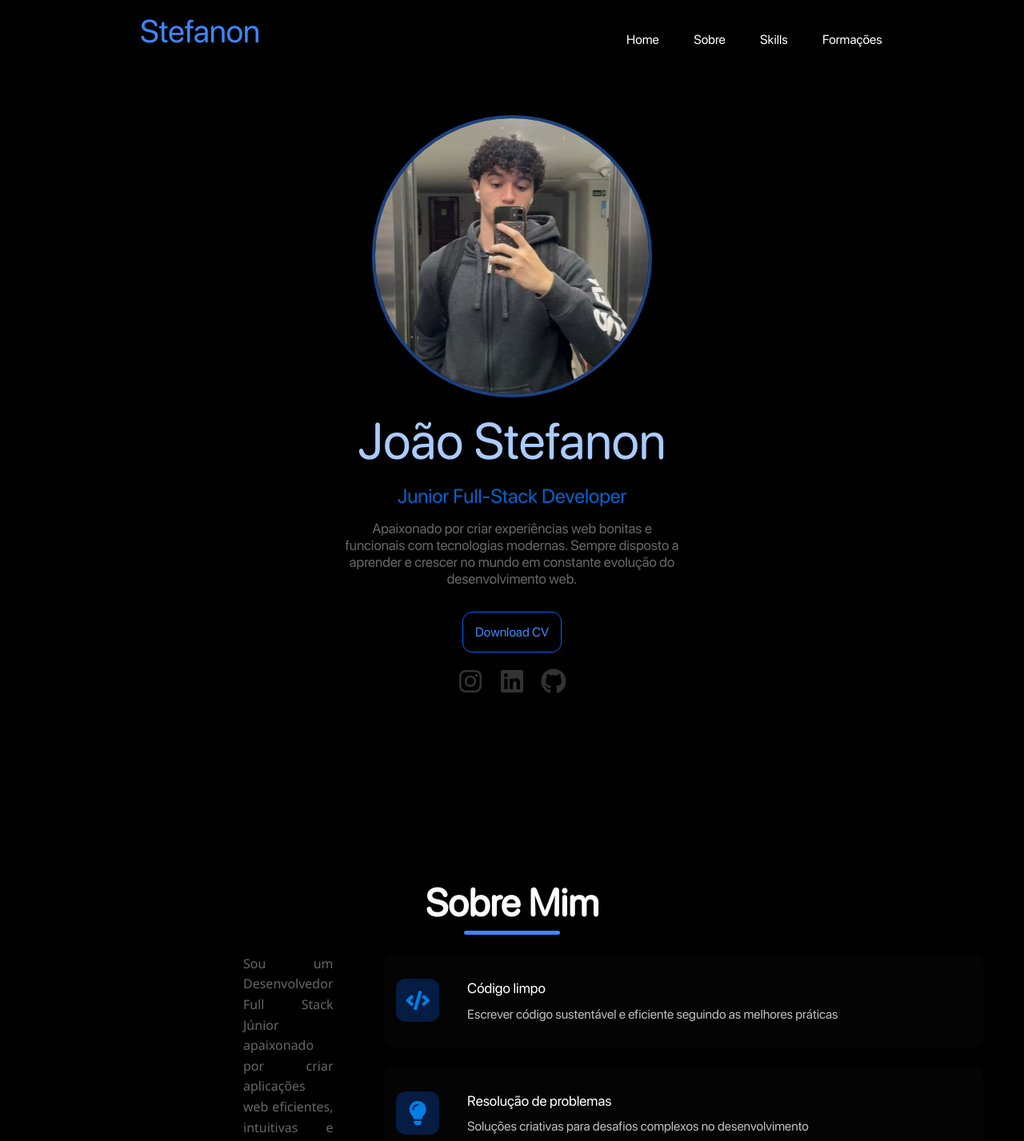
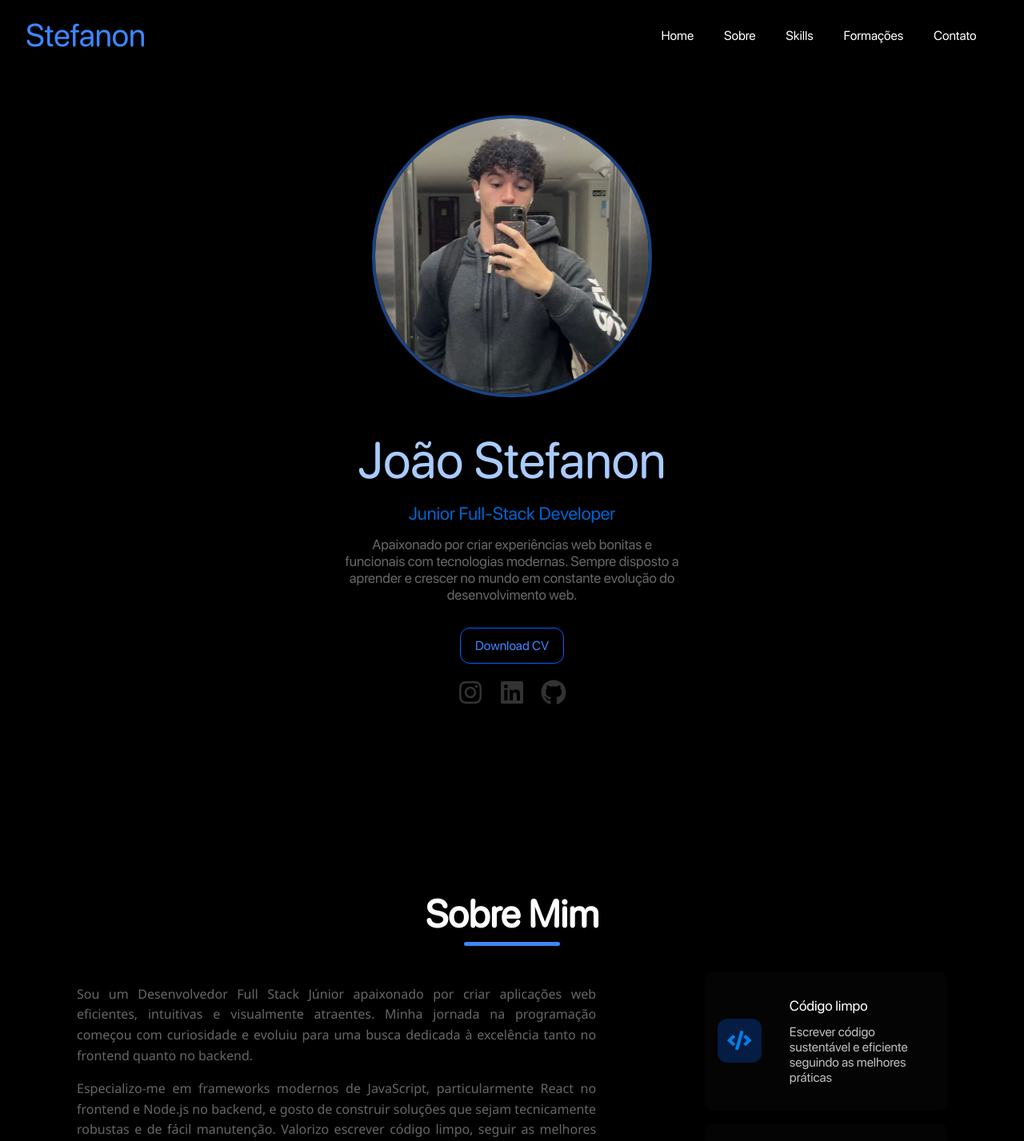
Before and after one commit to Jvstefanon/My-official-portifile-main, a React (Vite) app: page / in a window 1280 px wide. Shown: the top 1427 px of the page at 80% size. Built offline with nearby package versions, Linux system fonts and the light colour scheme; a web font is replaced by a local one.

Commit message:
responisve update

```diff
--- a/src/containers/About/styles.js
+++ b/src/containers/About/styles.js
@@ -21,34 +21,42 @@ export const TituloTopicos = styled.h1`
 `;
 
 export const AboutMeContainer = styled.section`
-  min-height: 90vh; /* altura mínima de uma tela inteira */
+  min-height: 90vh;
   display: flex;
-  align-items: flex-start;
+  flex-direction: column;
+  padding: 4rem 1.5rem;
+  box-sizing: border-box;
+
+  @media (min-width: 768px) {
     padding: 6rem;
-  flex-wrap: wrap;
+  }
 `;
 
 export const AboutContent = styled.div`
   display: flex;
+  flex-direction: column;
+  align-items: stretch;
+  gap: 2rem;
+  margin-top: 2rem;
+
+  @media (min-width: 900px) {
     flex-direction: row;
     align-items: flex-start;
-    gap: 2rem;
+  }
 `;
 
 export const AboutText = styled.p`
   color: #676767ff;
-    display: grid;
-    justify-content: start;
   text-align: justify;
+  max-width: 100%;
+  line-height: 1.6;
+  font-size: 1rem;
+  font-family: 'Segoe UI', Tahoma, Geneva, Verdana, sans-serif;
+  margin-top: 1rem;
+
+  @media (min-width: 900px) {
     max-width: 90%;
-    max-height: auto;
-    padding-left: 13rem;
-    font-weight: 700px;
-    margin-top: 1.5rem;
-    line-height: 1.6;
-    font-size: 100%;
-    font-family: 'Segoe UI', Tahoma, Geneva, Verdana, sans-serif;
-    font-weight: normal;
+  }
 `;
 
 export const Card = styled.div`
@@ -57,13 +65,16 @@ export const Card = styled.div`
   flex-direction: row;
   align-items: center;
   color: #fff;
-    margin: 0 2px;
+  margin: 0 0 1rem 0;
   padding: 1rem;
   border-radius: 10px;
-    padding-right: 4rem;
   gap: 1.2em;
-    width: 750px;
-    margin-top: 1.5rem;
+  width: 100%;
+  max-width: 750px;
+
+  @media (max-width: 768px) {
+    flex-direction: row;
+  }
 `;
 
 export const IconWrapper = styled.div`
@@ -99,10 +110,12 @@ export const Description = styled.a`
     color: #c0c0c0;
 `;
 export const CardsContainer = styled.div`
-    padding-right: 5rem;
+  display: flex;
+  flex-direction: column;
+  align-items: stretch;
+  width: 100%;
 
-    :hover {
-        background-color: #13131aff;
-        ;
+  @media (min-width: 900px) {
+    padding-left: 2rem;
   }
 `;
--- a/src/containers/Home/index.jsx
+++ b/src/containers/Home/index.jsx
@@ -1,50 +1,93 @@
+import { useState } from "react";
 import * as S from "./styles";
 import fotoPerfil from "../../img/foto.jpg";
 import { FaCode, FaLightbulb, FaMugHot } from "react-icons/fa";
 
 function Home() {
+  const [isMenuOpen, setIsMenuOpen] = useState(false);
+
+  const handleCloseMenu = () => setIsMenuOpen(false);
+
   return (
     <>
-      <section className='Menu' id="home">
+      <section className="Menu" id="home">
         <S.Header>
           <S.Title>Stefanon</S.Title>
-          <S.ButtonsContainer>
-            <S.Button><S.a href="#home">Home</S.a></S.Button>
-            <S.Button><S.a href="#about">Sobre</S.a></S.Button>
-            <S.Button><S.a href="#skills">Skills</S.a></S.Button>
-            <S.Button><S.a href="#projects">Formações</S.a></S.Button>
-            <S.Button><S.a href="#contact"></S.a></S.Button>
+
+          <S.MenuToggle
+            aria-label={isMenuOpen ? "Fechar menu" : "Abrir menu"}
+            aria-expanded={isMenuOpen}
+            onClick={() => setIsMenuOpen((prev) => !prev)}
+          >
+            <span />
+            <span />
+            <span />
+          </S.MenuToggle>
+
+          <S.ButtonsContainer isOpen={isMenuOpen}>
+            <S.Button onClick={handleCloseMenu}>
+              <S.a href="#home">Home</S.a>
+            </S.Button>
+            <S.Button onClick={handleCloseMenu}>
+              <S.a href="#about">Sobre</S.a>
+            </S.Button>
+            <S.Button onClick={handleCloseMenu}>
+              <S.a href="#skills">Skills</S.a>
+            </S.Button>
+            <S.Button onClick={handleCloseMenu}>
+              <S.a href="#projects">Formações</S.a>
+            </S.Button>
+            <S.Button onClick={handleCloseMenu}>
+              <S.a href="#contact">Contato</S.a>
+            </S.Button>
           </S.ButtonsContainer>
         </S.Header>
       </section>
 
-      <S.HomeMeSection className='home_me' id="me">
+      <S.HomeMeSection className="home_me" id="me">
         <S.img src={fotoPerfil} alt="foto de perfil" />
         <S.NomeTitle>João Stefanon</S.NomeTitle>
         <S.NomeSubtitle>Junior Full-Stack Developer</S.NomeSubtitle>
         <S.Descricao_A>
-          Apaixonado por criar experiências web bonitas e funcionais com tecnologias modernas. Sempre disposto a aprender e crescer no mundo em constante evolução do desenvolvimento web.
+          Apaixonado por criar experiências web bonitas e funcionais com tecnologias
+          modernas. Sempre disposto a aprender e crescer no mundo em constante
+          evolução do desenvolvimento web.
         </S.Descricao_A>
         <S.ButtonCV>
-          <S.aCV href="/files/curriculo.pdf" download="CV_Joao_Stefanon.pdf">Download CV</S.aCV>
-
+          <S.aCV
+            href="/files/curriculo.pdf"
+            download="CV_Joao_Stefanon.pdf"
+          >
+            Download CV
+          </S.aCV>
         </S.ButtonCV>
 
         <S.SocialContainer>
-          <S.Icon href="https://www.instagram.com/stefanonn.dev/" target="_blank">
+          <S.Icon
+            href="https://www.instagram.com/stefanonn.dev/"
+            target="_blank"
+            rel="noreferrer"
+          >
             <S.InstagramIcon />
           </S.Icon>
-          <S.Icon href="www.linkedin.com/in/joão-vitor-stefanon-lopes-98a1a730b" target="_blank">
+          <S.Icon
+            href="www.linkedin.com/in/joão-vitor-stefanon-lopes-98a1a730b"
+            target="_blank"
+            rel="noreferrer"
+          >
             <S.LinkedinIcon />
           </S.Icon>
-          <S.Icon href="https://github.com/Jvstefanon" target="_blank">
+          <S.Icon
+            href="https://github.com/Jvstefanon"
+            target="_blank"
+            rel="noreferrer"
+          >
             <S.GithubIcon />
           </S.Icon>
         </S.SocialContainer>
       </S.HomeMeSection>
     </>
   );
-
 }
 
 export default Home;
--- a/src/containers/Home/styles.js
+++ b/src/containers/Home/styles.js
@@ -1,7 +1,7 @@
 import styled from "styled-components";
 import { FaInstagram, FaLinkedin, FaGithub, FaCode, FaLightbulb, FaMugHot } from "react-icons/fa";
 
-// Header sem responsividade
+// Header responsivo
 export const Header = styled.header`
   position: fixed;
   top: 0;
@@ -11,30 +11,66 @@ export const Header = styled.header`
   display: flex;
   justify-content: space-between;
   align-items: center;
-  padding: 5px;
+  padding: 0.75rem 2rem;
   background-color: #000000ff;
+  box-sizing: border-box;
+
+  @media (max-width: 768px) {
+    padding: 0.75rem 1rem;
+  }
 `;
 
-// Title sem responsividade
+// Title responsivo
 export const Title = styled.h1`
-  font-size: 2.5rem;
+  font-size: 2rem;
   color: #3d87ffff;
   background-color: #000000ff;
   position: relative;
-  padding: 10px;
-  margin-left: 10rem;
+  padding: 0.5rem 0;
+  margin: 0;
+
+  @media (min-width: 1024px) {
+    font-size: 2.5rem;
+  }
 `;
 
-// Botões sem responsividade
+// Toggle do menu (hambúrguer)
+export const MenuToggle = styled.button`
+  display: none;
+  flex-direction: column;
+  justify-content: center;
+  align-items: center;
+  gap: 4px;
+  width: 40px;
+  height: 40px;
+  padding: 0;
+  margin: 0;
+  border-radius: 8px;
+  border: 1px solid #3d87ffff;
+  background-color: transparent;
+  cursor: pointer;
+
+  span {
+    width: 22px;
+    height: 2px;
+    border-radius: 999px;
+    background-color: #ffffffff;
+  }
+
+  @media (max-width: 768px) {
+    display: flex;
+  }
+`;
+
+// Botões responsivos
 export const Button = styled.button`
-  background-color: #000000ff;
+  background-color: transparent;
   position: relative;
-  right: 6rem;
   margin: 0;
-  font-size: 2em;
+  font-size: 1rem;
   border: none;
   border-radius: 8px;
-  padding: 10px 12px 0 0.4rem;
+  padding: 8px 0.4rem;
   transition: background 0.2s, color 0.2s;
 
   &::after {
@@ -54,7 +90,7 @@ export const Button = styled.button`
     transform: scaleX(1);
     transform-origin: left;
   }
-`
+`;
 
 export const a = styled.a`
     color: #ffffffff;
@@ -66,60 +102,112 @@ export const a = styled.a`
     &:hover{
        color: #3d87ffff;
     }
-`
+`;
+
 export const ButtonsContainer = styled.div`
   display: flex;
+  align-items: center;
+  gap: 15px;
+
+  @media (max-width: 768px) {
+    position: absolute;
+    top: 100%;
+    right: 0;
+    left: 0;
+    flex-direction: column;
+    align-items: flex-start;
+    padding: 0.75rem 1rem 1rem;
+    background-color: #000000ff;
+    gap: 8px;
+    display: ${({ isOpen }) => (isOpen ? "flex" : "none")};
+    border-bottom: 1px solid #1c4382ff;
+  }
+
+  @media (min-width: 769px) {
     margin-right: 1rem;
-  gap: 15px;
+  }
 `;
 
-// Imagem sem responsividade
+// Imagem responsiva
 export const img = styled.img`
-  display: flex;
+  display: block;
   margin: 0 auto;
-  width: 350px;
+  width: min(350px, 70vw);
   height: auto;
   border-radius: 17rem;
   border-color: #1c4382ff;
   border-style: solid;
   border-width: 4px;
   margin-top: 8rem;
+
+  @media (max-width: 768px) {
+    margin-top: 7rem;
+  }
 `;
 
-// HomeMeSection sem responsividade
+// HomeMeSection responsiva
 export const HomeMeSection = styled.section`
   margin-top: 9rem;
+  padding: 0 1.5rem;
+  box-sizing: border-box;
+
+  @media (min-width: 768px) {
+    padding: 0;
+  }
 `;
 export const Descricao_A = styled.a`
   color: #676767ff;
   text-align: center;
   display: block;
   flex-direction: column;
-  font-size: 109%;
+  font-size: 1rem;
   padding: 15px;
   margin: 0 auto;
+  width: 90%;
+  max-width: 600px;
+
+  @media (min-width: 768px) {
+    width: 60%;
+    font-size: 1.09rem;
+  }
+
+  @media (min-width: 1024px) {
     width: 35%;
+  }
 `;
+
 export const NomeTitle = styled.h1`
-    font-size: 1rem;
   color: #aacbffff;
   background-color: #000000ff;
   position: relative;
   text-align: center;
   padding: 1rem;
+  font-size: 2.5rem;
+  margin-top: 1.5rem;
+
+  @media (min-width: 768px) {
+    font-size: 3.2rem;
+  }
+
+  @media (min-width: 1024px) {
     font-size: 4rem;
+  }
 `;
+
 export const NomeSubtitle = styled.h3`
-    font-size: 2rem;
   color: rgba(0, 100, 207, 1);
   background-color: #000000ff;
   position: relative;
   text-align: center;
-    font-size: 155%;
-    `
+  font-size: 1.1rem;
+
+  @media (min-width: 768px) {
+    font-size: 1.4rem;
+  }
+`;
 export const ButtonCV = styled.button`
     display: flex;
-    margin: 0 auto;
+    margin: 1rem auto 0;
     font-family: 'SF Pro Rounded', Helvetica, sans-serif;
     justify-content: center;
     background-color: #000000ff;
@@ -127,20 +215,19 @@ export const ButtonCV = styled.button`
     border-radius: 12px;
     border-style: solid;
     border-width: 1px;
-    margin-top: 1rem;
     &:hover{
        background-color: #001441ff;
     }
-    `
+    `;
 export const aCV = styled.a`
     color: #3d87ffff;
-    padding: 15px;
-    font-size: 120%;
+    padding: 12px 18px;
+    font-size: 1rem;
     text-decoration: none;
         &:hover{
            color: #ffffffff;
         }
-    `
+    `;
 export const SocialContainer = styled.div`
   display: flex;
   justify-content: center;
--- a/src/containers/Projects/styles.js
+++ b/src/containers/Projects/styles.js
@@ -1,11 +1,15 @@
 import styled from "styled-components";
 
 export const ProjectSection = styled.section`
-min-height: 90vh; /* altura mínima de uma tela inteira */
+  min-height: 90vh;
   display: flex;
   flex-direction: column;
-  padding: 6rem;
-  flex-wrap: wrap;
+  padding: 4rem 1.5rem;
+  box-sizing: border-box;
+
+  @media (min-width: 768px) {
+    padding: 6rem;
+  }
 `;
 
 export const TituloTopicos = styled.h1`
@@ -29,9 +33,18 @@ export const TituloTopicos = styled.h1`
 
 export const Card_Porjects = styled.div`
   display: flex;
-  flex-wrap: wrap;
-  gap: 2.5rem;
-  justify-content: center;
+  flex-direction: column;
+  gap: 2rem;
+  align-items: center;
+  margin-top: 2rem;
+
+  @media (min-width: 768px) {
+    flex-direction: row;
+    flex-wrap: wrap;
+    gap: 2.5rem;
+    justify-content: center;
+    align-items: stretch;
+  }
 `;
 
 
@@ -40,13 +53,15 @@ export const Card = styled.div`
   flex-direction: column;
   align-items: center;
   background-color: #131212ff;
-  padding: 2.5rem;
+  padding: 2rem;
   border-radius: 16px;
-  width: 350px;
-  height: 450px;
+  width: 100%;
+  max-width: 350px;
+  min-height: 420px;
   color: white;
   gap: 1rem;
   border-color: #000000;
+  box-sizing: border-box;
 `;
 
 export const FormName = styled.p`
@@ -56,19 +71,39 @@ export const FormName = styled.p`
 `
 
 export const FormImg = styled.img`
-  position: relative;
-  bottom: 40px;
-  height: 200px;
-  width: 350px;
-  border-radius: 16px 10px 0px 0px;
+  width: 80%;
+  max-width: 180px;
+  height: auto;
+  max-height: 200px;
+  object-fit: contain;
+  display: block;
+  margin: 15px auto;
 `;
 
 export const FormImg2 = styled.img`
+  width: 80%;
+  max-width: 180px;
+  height: auto;
+  max-height: 200px;
+  object-fit: contain;
+  display: block;
+  margin: 15px auto;
+`;
+
+export const LogoWrapper = styled.div`
   position: relative;
-  bottom: 40px;
-  height: 200px;
-  width: 350px;
-  border-radius: 16px 10px 0px 0px;
+  bottom: 32px;
+  width: 100%;
+  max-width: 100%;
+  background-color: #ffffff;
+  border-radius: 8px;
+  overflow: hidden;
+  box-sizing: border-box;
+  display: flex;
+  flex-direction: column;
+  align-items: center;
+  justify-content: center;
+  padding: 20px 0;
 `;
 
 export const SubSkills = styled.a`
@@ -90,6 +125,7 @@ export const SubSkills = styled.a`
 
 export const SubContainer = styled.div`
   display: flex;
-  flex-wrap: wrap;      /* permite quebrar linha se não couber */
-  gap: 5px;            /* espaço entre os itens */
+  flex-wrap: wrap;
+  gap: 5px;
+  justify-content: center;
 `;
```
Also changed, not shown: src/containers/Projects/index.jsx (+6 -2 lines). Lines whose indentation alone changed are shown as unchanged.
